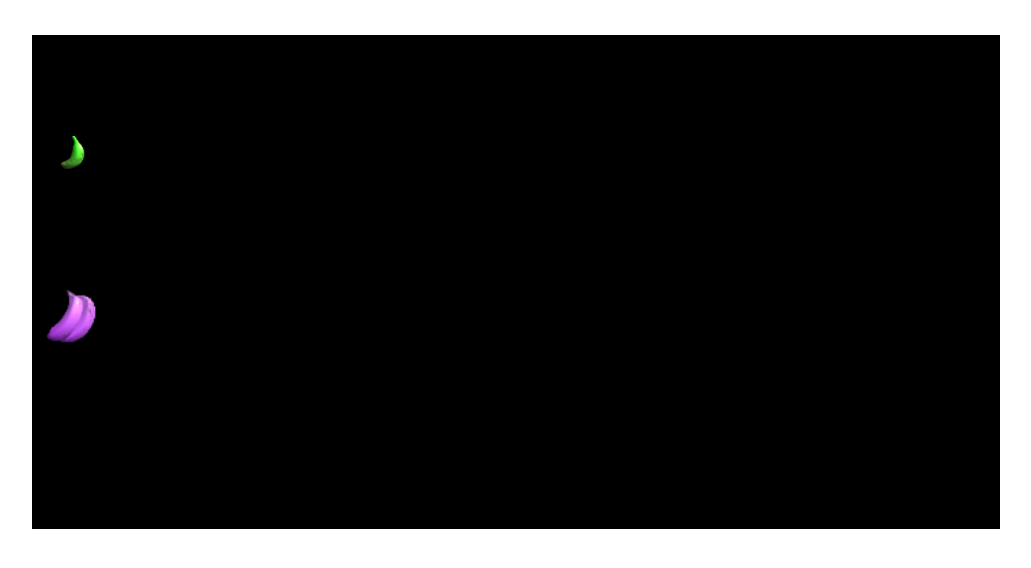
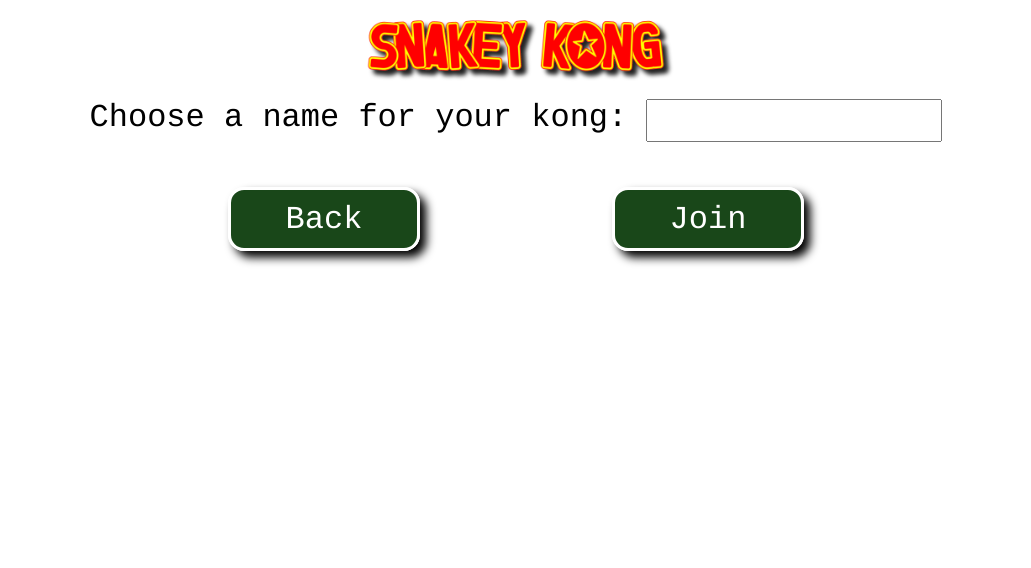
Before and after one commit to 3lbsofSalt/SnakeyKong, a plain HTML site: page index.html in a window 1280 px wide. Both pictures are taken after a click on the button "Join Game". Shown: the whole page, without its empty margins (124-1155 px from the left). Drawn offline with Linux system fonts and the light colour scheme.

Commit message:
added a pregame setup page

```diff
--- a/index.html
+++ b/index.html
@@ -18,6 +18,7 @@
             </ul>
         </div>
         <div id = "game-play" class = "screen">
+            <img class="main-title-small" src="assets/logo.png" alt="SNAKEY KONG">
             <canvas id = "id-canvas" width = "1200" height = "600"></canvas>
         </div>
         <div id = "high-scores" class = "screen">
@@ -35,6 +36,18 @@
                 <li><button id = "id-about-back">Back</button></li>
             </ul>
         </div>
+        <div id = "setup" class = "screen">
+            <img class="main-title-small" src="assets/logo.png" alt="SNAKEY KONG">
+            <form>
+                <label for="name">Choose a name for your kong: </label><br>
+                <input type="text" id="name" maxlength="15"><br>
+            </form>
+            <ul id = "setup-menu" class="menu">
+                <li><button id = "id-setup-back">Back</button></li>
+                <li><button id = "id-next">Join</button></li>
+            </ul>
+        </div>
+
         <div id = "edit-controls" class = "screen">
             <h1>Configure Keyboard Control</h1>
             <p id = 'instructions'>select a key to edit</p>
@@ -80,5 +93,7 @@
     <script src = "scripts/screens/high-scores.js"></script>
     <script src = "scripts/screens/about.js"></script>
     <script src = "scripts/screens/edit-controls.js"></script>
+    <script src = "scripts/screens/setup.js"></script>
+
 </body>
 </html>
--- a/scripts/screens/edit-controls.js
+++ b/scripts/screens/edit-controls.js
@@ -74,7 +74,6 @@ MyGame.screens['edit-controls'] = (function(manager) {
     }
 
     function run() {
-        let running = true;
         if (localStorage.getItem('controls')) {
             controlsList = localStorage.getItem('controls').split(' ')
         }
--- a/scripts/screens/main-menu.js
+++ b/scripts/screens/main-menu.js
@@ -6,7 +6,7 @@ MyGame.screens['main-menu'] = (function(manager) {
         // Setup each of menu events for the screens
         document.getElementById('id-new-game').addEventListener(
             'click',
-            function() {manager.showScreen('game-play'); });
+            function() {manager.showScreen('setup'); });
 
         document.getElementById('id-controls').addEventListener(
             'click',
--- /dev/null
+++ b/scripts/screens/setup.js
@@ -0,0 +1,33 @@
+MyGame.screens['setup'] = (function(manager) {
+    'use strict';
+
+    function initialize() {
+
+        document.getElementById('id-next').addEventListener(
+            'click',
+            function() {
+                let name = document.getElementById("name").value;
+                localStorage.setItem('name', name);
+                manager.showScreen('game-play');
+            });
+
+        document.getElementById('id-setup-back').addEventListener(
+            'click',
+            function() {
+                let name = document.getElementById("name").value;
+                localStorage.setItem('name', name);
+                manager.showScreen('main-menu');
+            });
+    }
+
+    function run() {
+        if (localStorage.getItem("name")){
+            document.getElementById("name").value = localStorage.getItem("name");
+        }
+    }
+
+    return {
+        initialize : initialize,
+        run : run
+    };
+}(MyGame.manager));
--- a/styles/game.css
+++ b/styles/game.css
@@ -1,5 +1,5 @@
 body {
-    margin: 35px;
+    margin: 1em;
     font-family: 'Courier',serif;
     background-color: rgb(255, 255, 255);
 
@@ -15,6 +15,16 @@ canvas {
     margin-left: auto;
     margin-right: auto;
     width: 80%;
+    -webkit-filter: drop-shadow(5px 5px 2px #222);
+    filter: drop-shadow(5px 5px 2px #222);
+}
+
+.main-title-small {
+    display: block;
+    margin-left: auto;
+    margin-right: auto;
+    margin-bottom: .5em;
+    width: 30%;
     -webkit-filter: drop-shadow(5px 5px 2px #222);
     filter: drop-shadow(5px 5px 2px #222);
 }
@@ -39,7 +49,7 @@ canvas {
     display: block;
 }
 
-#game-play {
+#game-play canvas {
     margin: 0;
     background-color: rgb(0, 0, 0);
 }
@@ -55,6 +65,18 @@ ul.menu li {
     margin: 1em 0;
 }
 
+#setup-menu li button {
+    width: 6em;
+    margin-left: 3em;
+    margin-right: 3em;
+}
+
+#setup-menu li button:hover {
+    width: 7em;
+    margin-left: 2.5em;
+    margin-right: 2.5em;
+}
+
 ul.menu li button {
     font-family: 'Courier',serif;
     font-size: 1em;
@@ -68,6 +90,7 @@ ul.menu li button {
     cursor: pointer;
     border-radius: .5em;
 }
+
 
 ul.menu li button:hover {
     width: 11em;
@@ -143,3 +166,24 @@ ul.menu li button:active {
 .direction:hover {
     cursor: pointer;
 }
+
+#setup-menu {
+    display: flex;
+    justify-content: center;
+}
+
+form {
+    display: flex;
+    justify-content: center
+}
+
+form > * {
+    margin: .3em;
+}
+
+input[type="text"]
+{
+    font-size:1em;
+    font-family: 'Courier', serif;
+    width: 9em;
+}
```
